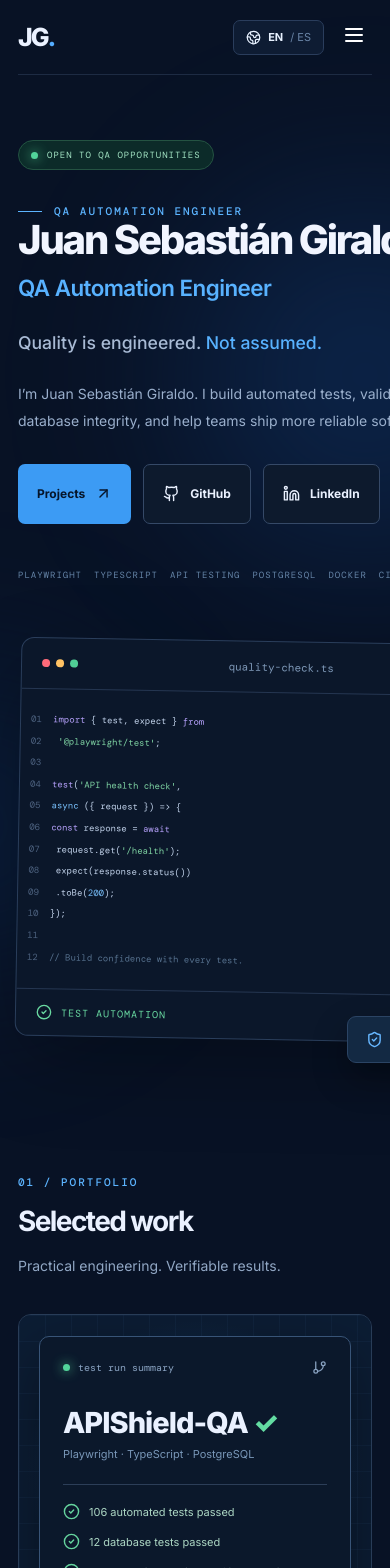
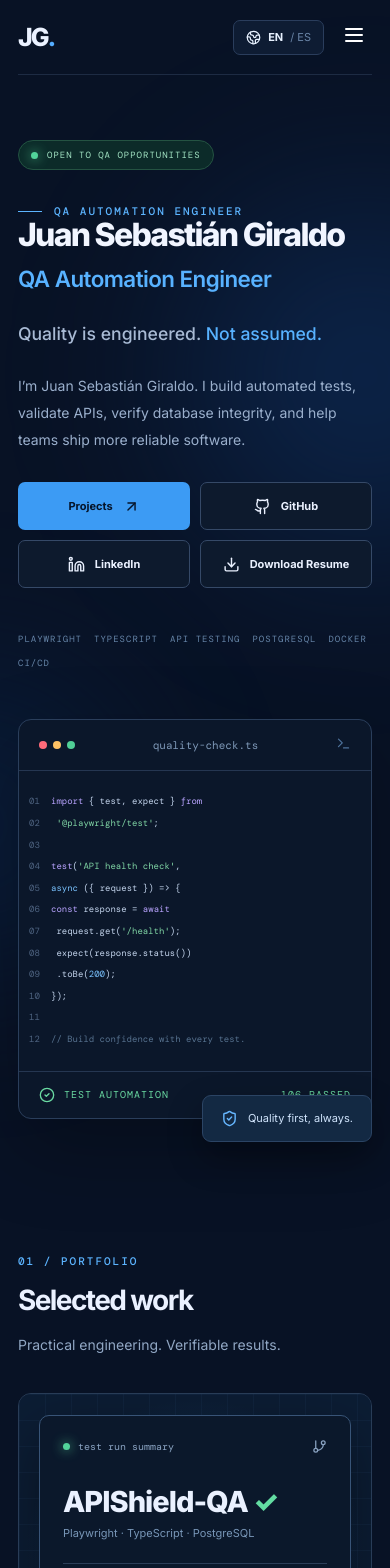
Before and after one commit to aceg40/Juan-qa-portfolio, a React (Vite) app: page / in a window 390 px wide. Shown: the top 1568 px of the page. Built offline with nearby package versions, Linux system fonts and the light colour scheme.

Commit message:
Fix mobile responsive layout and update resume

```diff
--- a/src/style.css
+++ b/src/style.css
@@ -802,3 +802,79 @@ h1 span {
     text-decoration: none;
   }
 }
+
+/* Responsive layout fix */
+
+.hero-left,
+.hero-right {
+  min-width: 0;
+  max-width: 100%;
+}
+
+.buttons {
+  flex-wrap: wrap;
+}
+
+.code-card {
+  max-width: 100%;
+}
+
+@media (max-width: 900px) {
+  .hero {
+    grid-template-columns: minmax(0, 1fr);
+  }
+
+  .hero-right {
+    width: 100%;
+  }
+}
+
+@media (max-width: 650px) {
+  .hero {
+    min-height: auto;
+    gap: 50px;
+  }
+
+  .hero-identity h1 {
+    font-size: clamp(2rem, 8vw, 2.5rem);
+    overflow-wrap: break-word;
+  }
+
+  .hero-description {
+    max-width: 100%;
+  }
+
+  .buttons {
+    display: grid;
+    grid-template-columns: repeat(2, minmax(0, 1fr));
+    width: 100%;
+    gap: 10px;
+  }
+
+  .buttons > a {
+    min-width: 0;
+    min-height: 48px;
+    padding: 12px 8px;
+    font-size: 11px;
+    text-align: center;
+  }
+
+  .buttons svg {
+    flex-shrink: 0;
+  }
+
+  .code-card {
+    width: 100%;
+    transform: none;
+  }
+
+  .code-body {
+    overflow-x: auto;
+  }
+
+  .contact-inner > a {
+    display: flex;
+    width: min(100%, 320px);
+    margin: 10px auto;
+  }
+}
```
Also changed, not shown: 1 other file (tests, documents, lock files or other folders).
